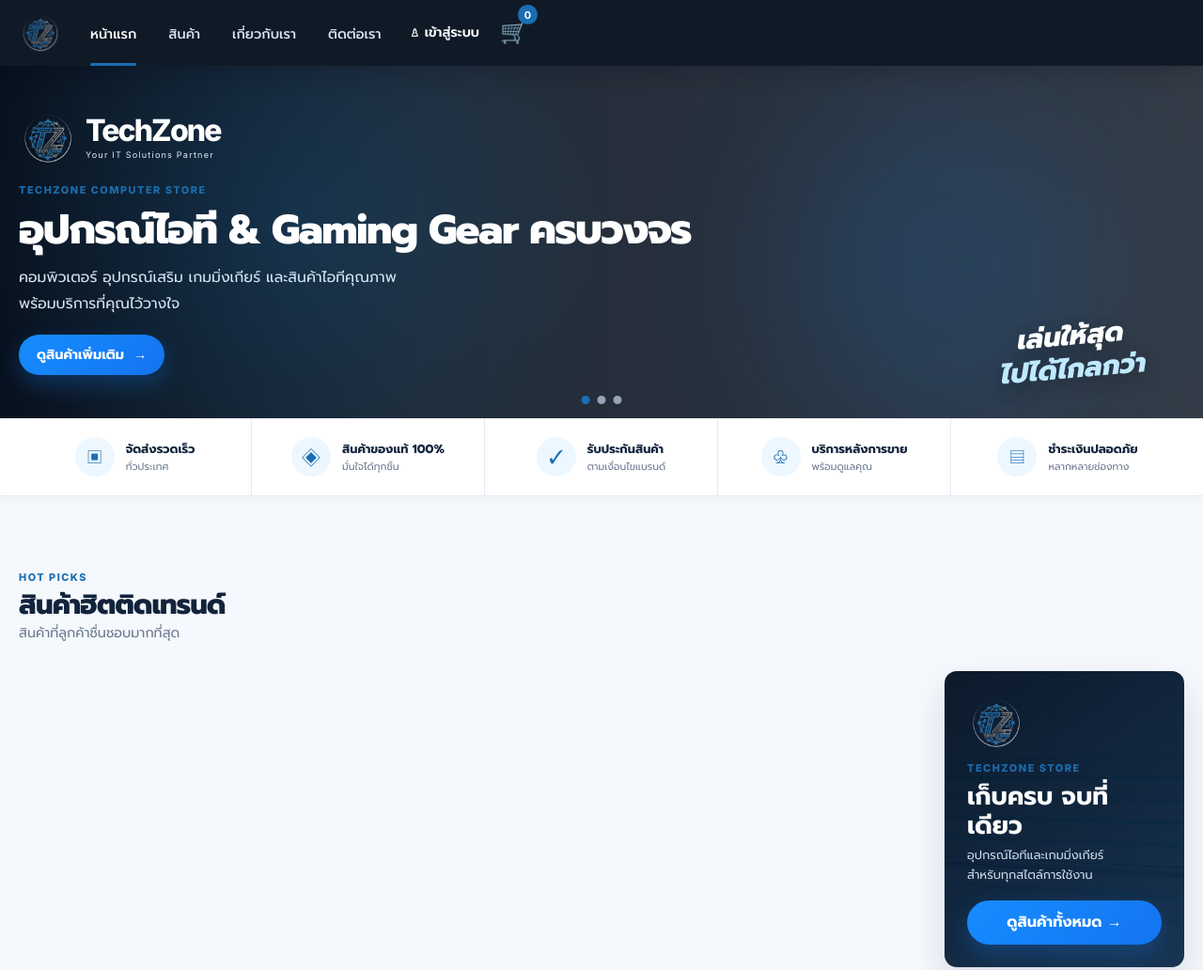
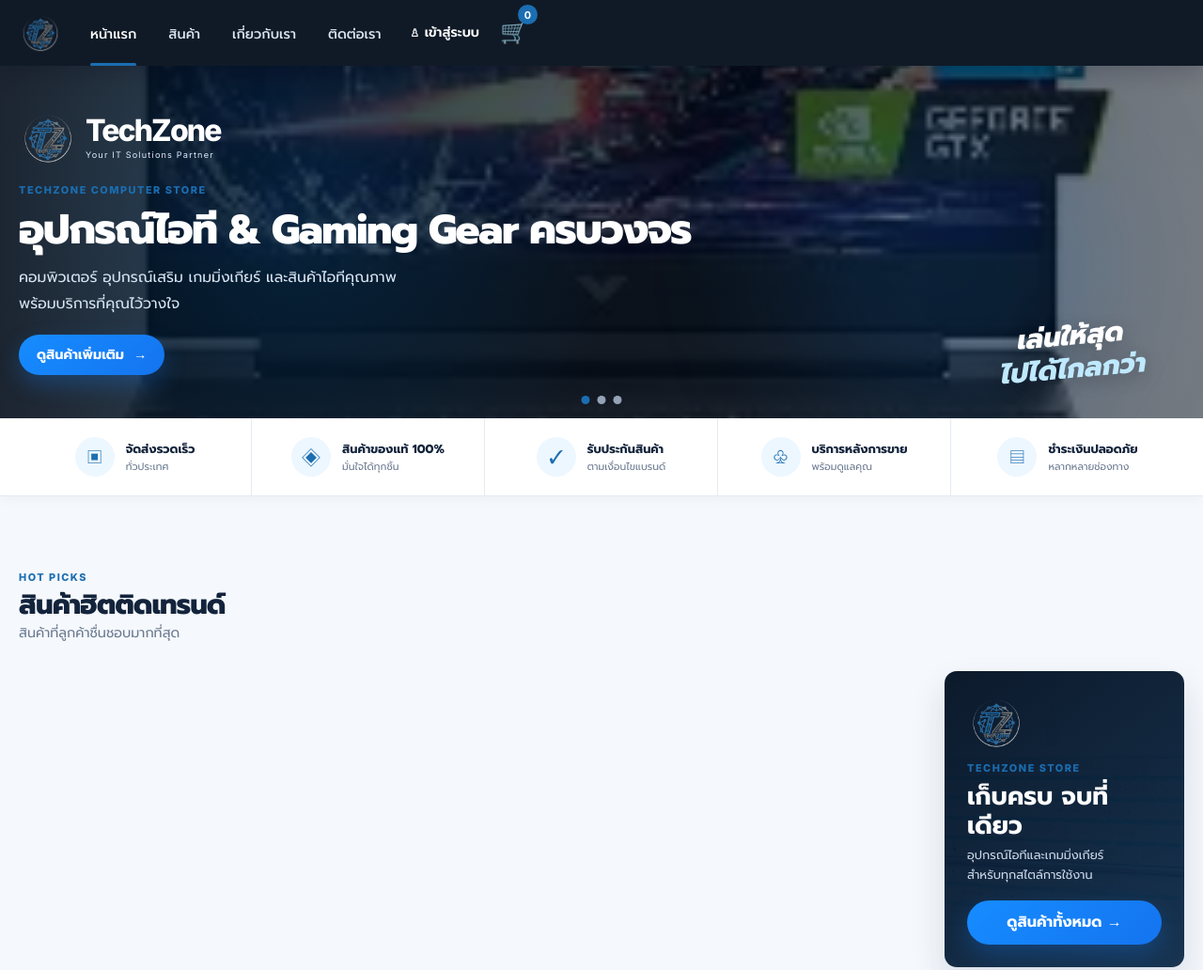
Before and after one commit to May2521/TechZone, a plain HTML site: page index.html in a window 1280 px wide. Shown: the top 1032 px of the page at 94% size. Drawn offline with nearby package versions, Linux system fonts and the light colour scheme.

Commit message:
Update style.css

```diff
--- a/style.css
+++ b/style.css
@@ -56,7 +56,23 @@ a{color:inherit}button,input,select{font:inherit}
 .cart-badge{position:absolute;right:-10px;top:-10px;min-width:21px;height:21px;padding:0 5px;display:grid;place-items:center;border-radius:99px;background:var(--blue);color:#fff;font:700 .68rem Inter}
 
 /* Hero */
-.hero-section{position:relative;min-height:375px;display:flex;align-items:center;overflow:hidden;color:#fff;background:linear-gradient(90deg,rgba(3,13,26,.98) 0%,rgba(3,13,26,.88) 35%,rgba(3,13,26,.8));}
+.hero-section{
+    position:relative;
+    min-height:375px;
+    display:flex;
+    align-items:center;
+    overflow:hidden;
+    color:#fff;
+
+    background:
+        linear-gradient(
+            90deg,
+            rgba(3,13,26,.90) 0%,
+            rgba(3,13,26,.72) 45%,
+            rgba(3,13,26,.55) 100%
+        ),
+        url("laptop.webp") center/cover no-repeat;
+}
 .hero-section::before{content:"";position:absolute;inset:0;background:radial-gradient(circle at 25% 45%,rgba(0,151,255,.14),transparent 35%)}
 .hero-glow{position:absolute;width:350px;height:350px;right:8%;top:10%;border-radius:50%;background:rgba(20,139,255,.13);filter:blur(70px)}
 .hero-content{position:relative;z-index:2;padding:45px 0}
```
